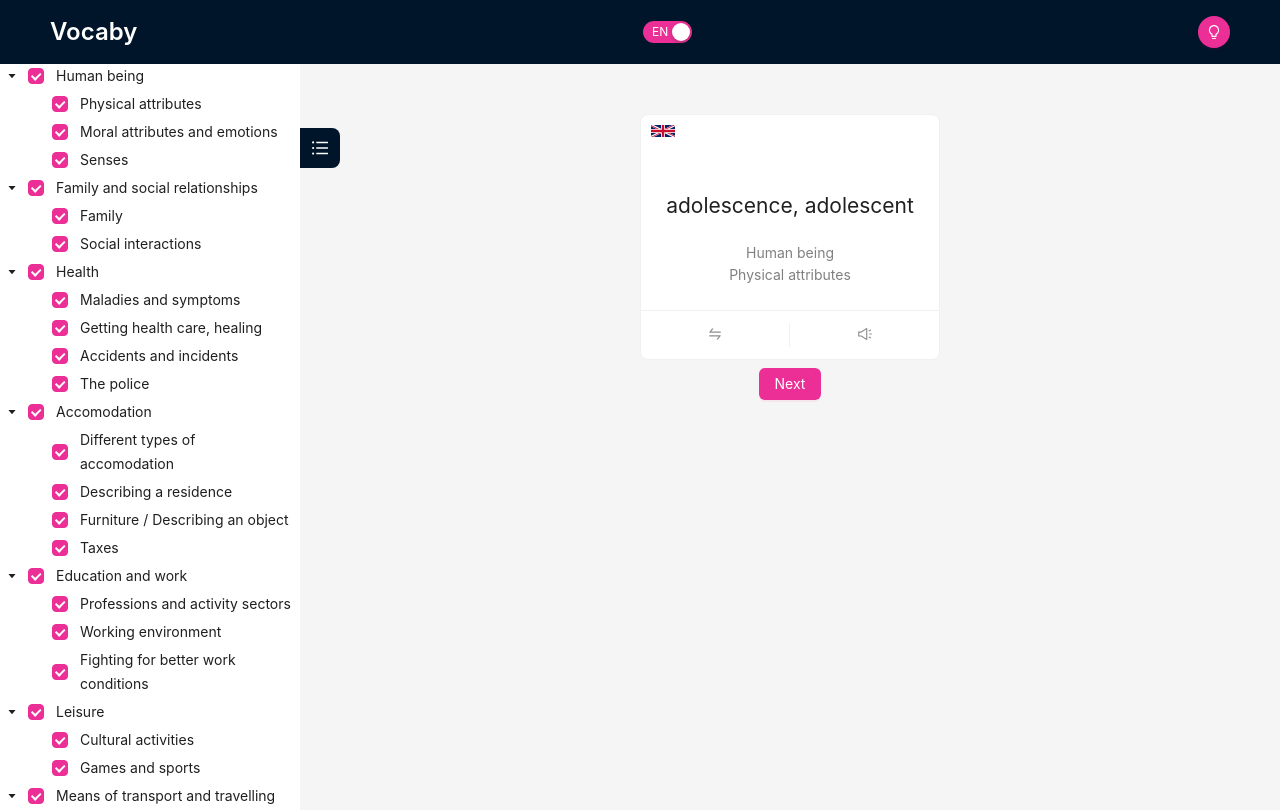
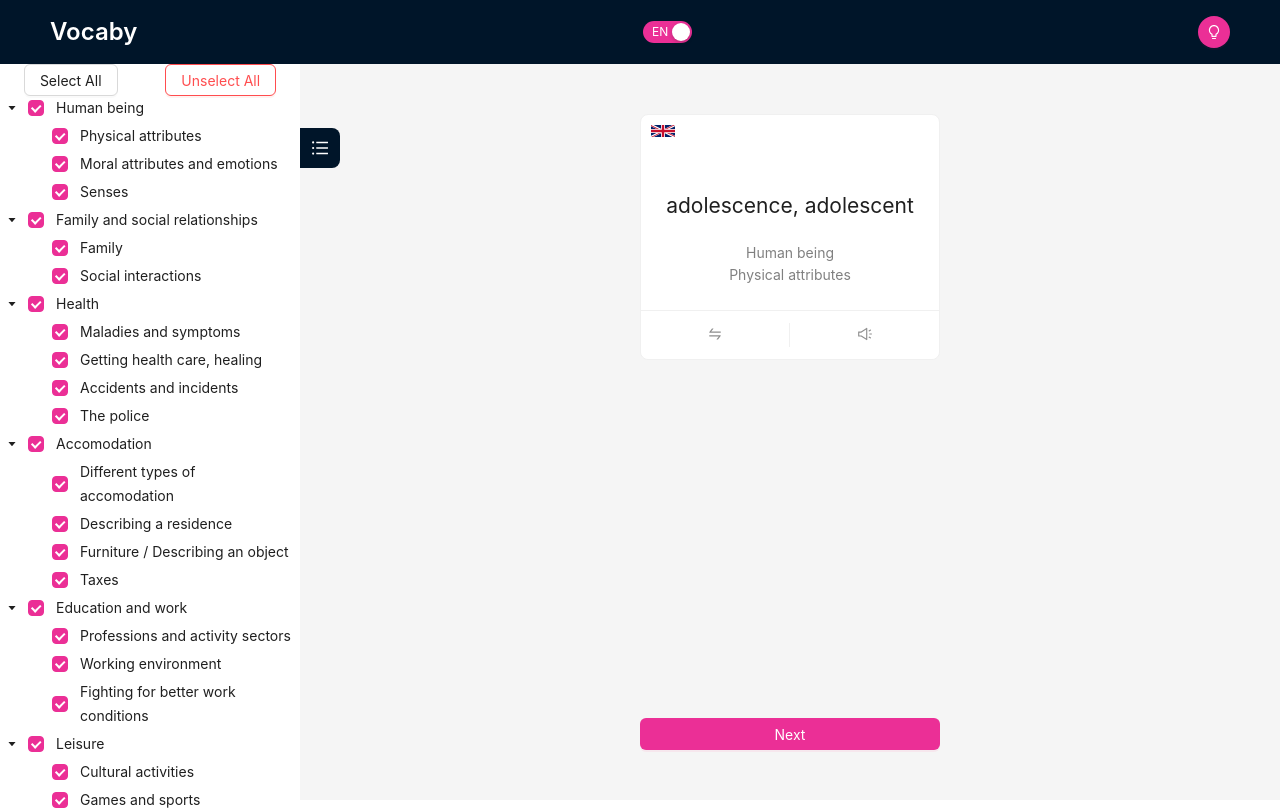
Before and after one commit to lexwolfy/vocaby, a React (Create React App) app: page / in a window 1280 px wide. Shown: the top 810 px of the page. Built offline with nearby package versions, Linux system fonts and the light colour scheme.

Commit message:
feat: UI improvement

```diff
--- a/src/App.tsx
+++ b/src/App.tsx
@@ -66,7 +66,7 @@ const App: React.FC = () => {
     );
 
     return (
-        <Layout style={{ minHeight: '100vh' }}>
+        <Layout style={{ height: '100vh' }}>
             <Header style={{ display: 'flex', justifyContent: 'space-between', alignItems: 'center' }}>
                 <Typography.Title level={3} style={{ color: 'white', margin: 0 }}>
                     Vocaby
--- a/src/components/Flashcard.tsx
+++ b/src/components/Flashcard.tsx
@@ -42,7 +42,6 @@ const Flashcard: React.FC<FlashcardProps> = ({ word, category, subcategory, flip
                 width: 300,
                 textAlign: 'center',
                 cursor: 'pointer',
-                position: 'relative',
             }}
             actions={[
                 <SwapOutlined key="swap" onClick={onFlip} />,
--- a/src/components/FlashcardDeck.tsx
+++ b/src/components/FlashcardDeck.tsx
@@ -1,6 +1,6 @@
 import React, { useState } from 'react';
 import Flashcard from './Flashcard';
-import { Button, Space } from 'antd';
+import { Button, Flex } from 'antd';
 
 interface FlashcardDeckProps {
     words: {
@@ -34,7 +34,7 @@ const FlashcardDeck: React.FC<FlashcardDeckProps> = ({ words }) => {
     };
 
     return (
-        <Space direction="vertical" align="center">
+        <Flex vertical justify="space-between">
             <Flashcard
                 word={words[currentIndex]}
                 category={words[currentIndex].category}
@@ -45,7 +45,7 @@ const FlashcardDeck: React.FC<FlashcardDeckProps> = ({ words }) => {
             <Button type="primary" onClick={handleNext}>
                 Next
             </Button>
-        </Space>
+        </Flex>
     );
 };
 
--- a/src/components/SiderMenu.tsx
+++ b/src/components/SiderMenu.tsx
@@ -1,5 +1,5 @@
 import React, { useState } from 'react';
-import { Layout, Tree } from 'antd';
+import { Layout, Tree, Button, Flex } from 'antd';
 import type { TreeDataNode, TreeProps } from 'antd';
 import { useThemeContext } from '../ThemeContext';
 import vocabularyData from '../vocabulary.json';
@@ -11,6 +11,7 @@ const SiderMenu: React.FC = () => {
     const { selectedCategories, setActiveCategories, language } = useThemeContext();
     const lang = language === 'fr' ? 'french' : 'english';
     const [collapsed, setCollapsed] = useState(false);
+    const allCategoryIds = vocabularyData.flatMap(category =>  [category.category.id, ...category.subcategories.map(subcategory => subcategory.subcategory.id)]);
 
     const treeCategories: TreeDataNode[] = vocabularyData.map((category: Category) => ({
         title: category.category[lang],
@@ -48,6 +49,10 @@ const SiderMenu: React.FC = () => {
 
     return (
         <Sider width={300} style={{ background: '#fff' }} collapsible collapsedWidth={0} collapsed={collapsed} onCollapse={(value) => setCollapsed(value)}>
+                <Flex justify={'space-around'} align={'center'}>
+                    <Button onClick={() => setActiveCategories(allCategoryIds)}>Select All</Button>
+                    <Button danger onClick={() => setActiveCategories([])}>Unselect All</Button>
+                </Flex>
                 <Tree
                     checkable
                     onExpand={onExpand}
```
Lines whose indentation alone changed are shown as unchanged.
